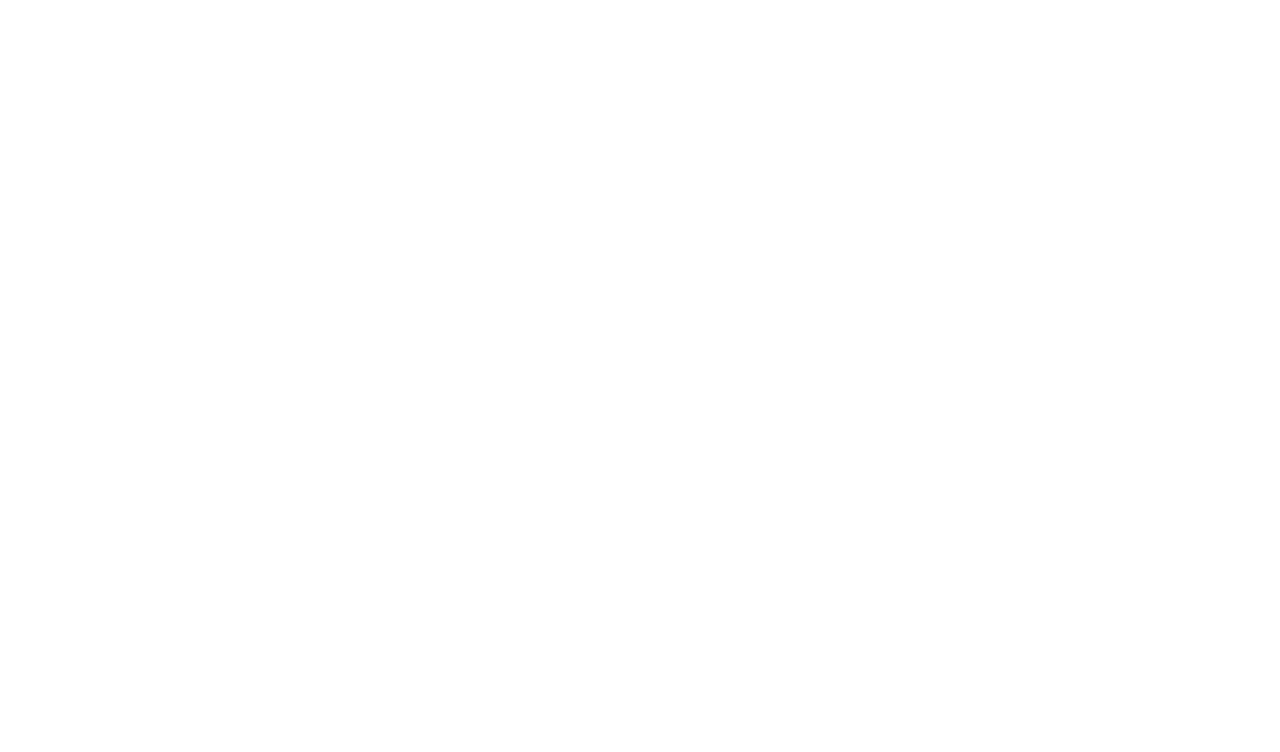
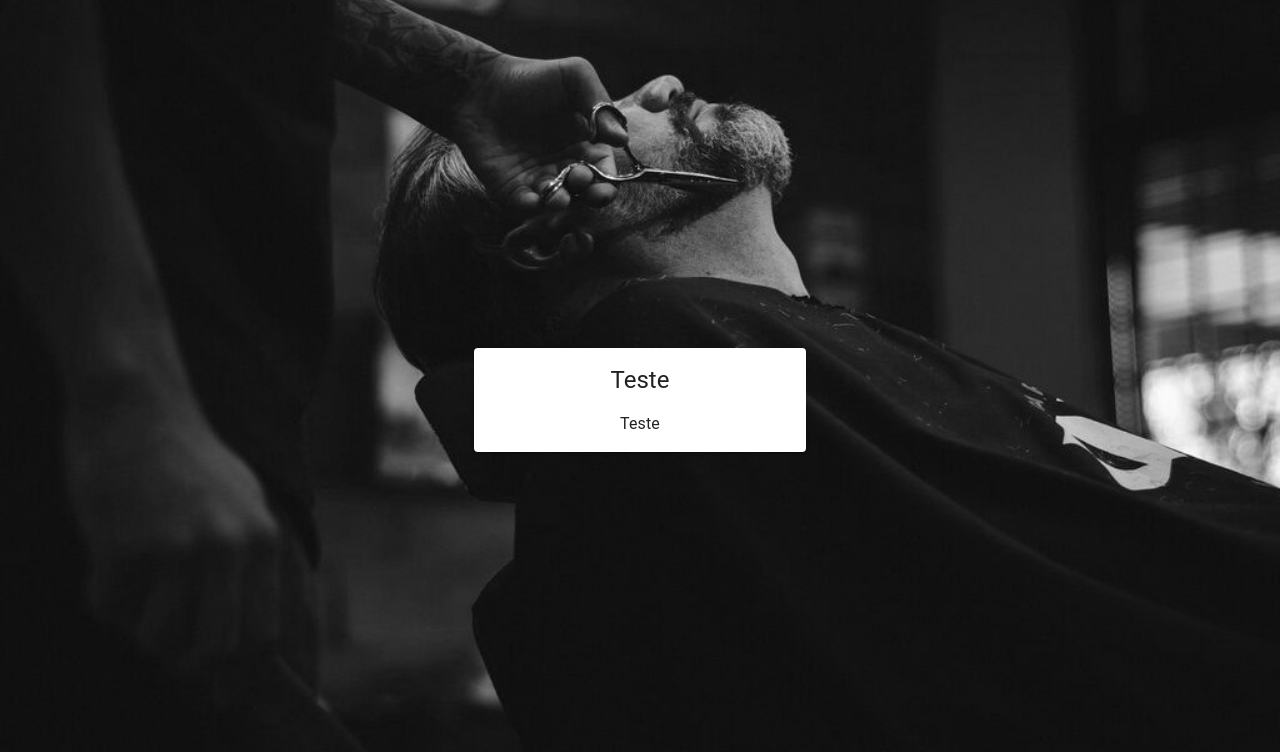
Before and after one commit to X5GuilhermeBR/barbershop-frontend, a React (Create React App) app: page /validar-email in a window 1280 px wide. Before the commit this address had no page. Shown: the top 752 px of the page. Built offline with nearby package versions, Linux system fonts and the light colour scheme.

Commit message:
Criado rota de verificar-email

```diff
--- a/src/App.jsx
+++ b/src/App.jsx
@@ -4,6 +4,7 @@ import CreatedAccount from './pages/CreatedAccount/CreatedAccount';
 import Home from './pages/Home/Home';
 import Login from './pages/Login/Login';
 import Register from './pages/Register/Register';
+import VerifyEmail from './pages/VerifyEmail/VerifyEmail';
 
 function App() {
   return (
@@ -13,6 +14,7 @@ function App() {
         <Route path="/login" element={<Login />} />
         <Route path="/registre-se" element={<Register />} />
         <Route path="/conta-criada" element={<CreatedAccount />} />
+        <Route path="/validar-email" element={<VerifyEmail />} />
       </Routes>
     </Router>
   );
--- /dev/null
+++ b/src/pages/VerifyEmail/VerifyEmail.jsx
@@ -0,0 +1,39 @@
+import { Box, Card, Typography } from '@mui/material';
+import React from 'react';
+import background from '../../assets/background.jpg';
+
+function VerifyEmail() {
+  return (
+    <Box
+      sx={{
+        width: '100%',
+        height: '100vh',
+        display: 'flex',
+        alignItems: 'center',
+        justifyContent: 'center',
+        backgroundImage: `url(${background})`,
+        backgroundSize: 'cover',
+        backgroundPosition: 'center',
+      }}
+    >
+      <Card sx={{ maxWidth: 400 }}>
+        <Box
+          sx={{
+            display: 'flex',
+            flexDirection: 'column',
+            gap: 2,
+            width: '300px',
+            padding: 2,
+          }}
+        >
+          <Typography variant="h5" align="center">
+            Teste
+          </Typography>
+          <Typography align="center">Teste</Typography>
+        </Box>
+      </Card>
+    </Box>
+  );
+}
+
+export default VerifyEmail;
```
